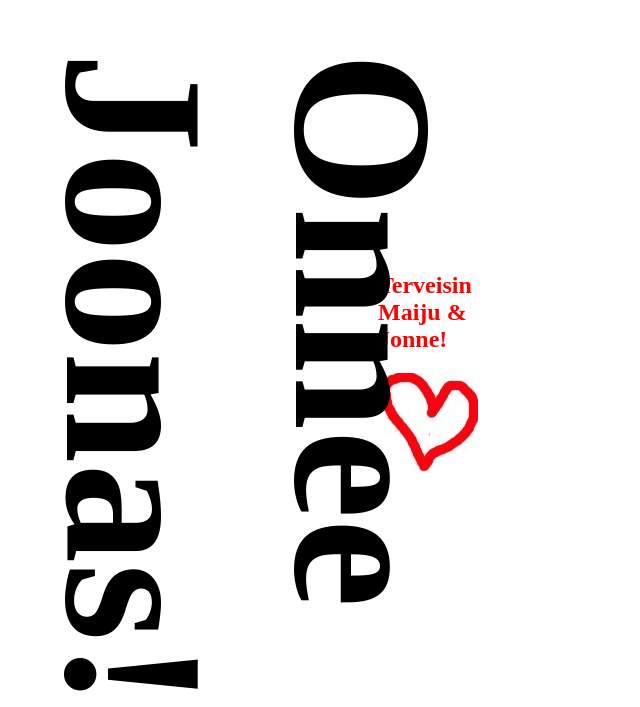
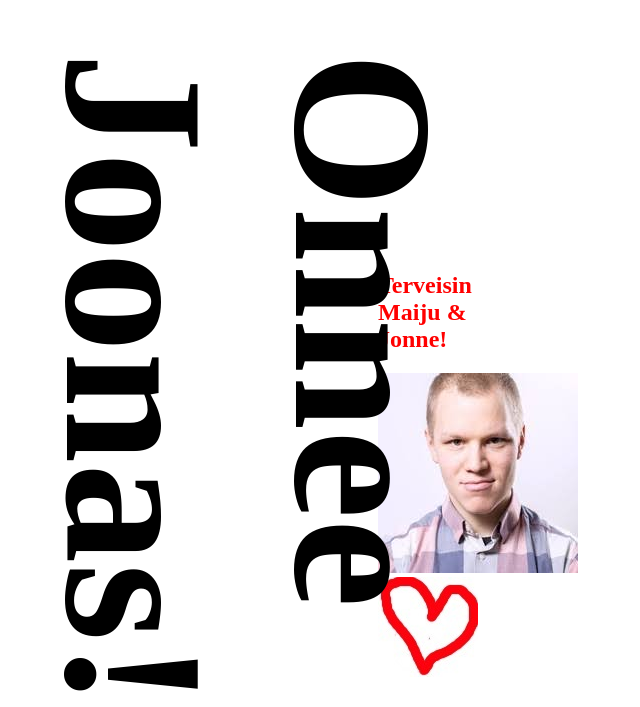
Before and after one commit to itjonne/onnittelu, a plain HTML site: page index.html in a window 1280 px wide. Shown: the part 201-908 px from the top of the page, without its empty margins (212-852 px from the left). Drawn offline with Linux system fonts and the light colour scheme.

Commit message:
Update index.html

```diff
--- a/index.html
+++ b/index.html
@@ -13,6 +13,7 @@
     <h1>Onnee Joonas!</h1>
     </div>
     <h2>Terveisin Maiju & Jonne!</h2>
+    <img src="joonas.jpg">
     <img src="dikkiPun.jpg">
 </div>
 </body>
```
